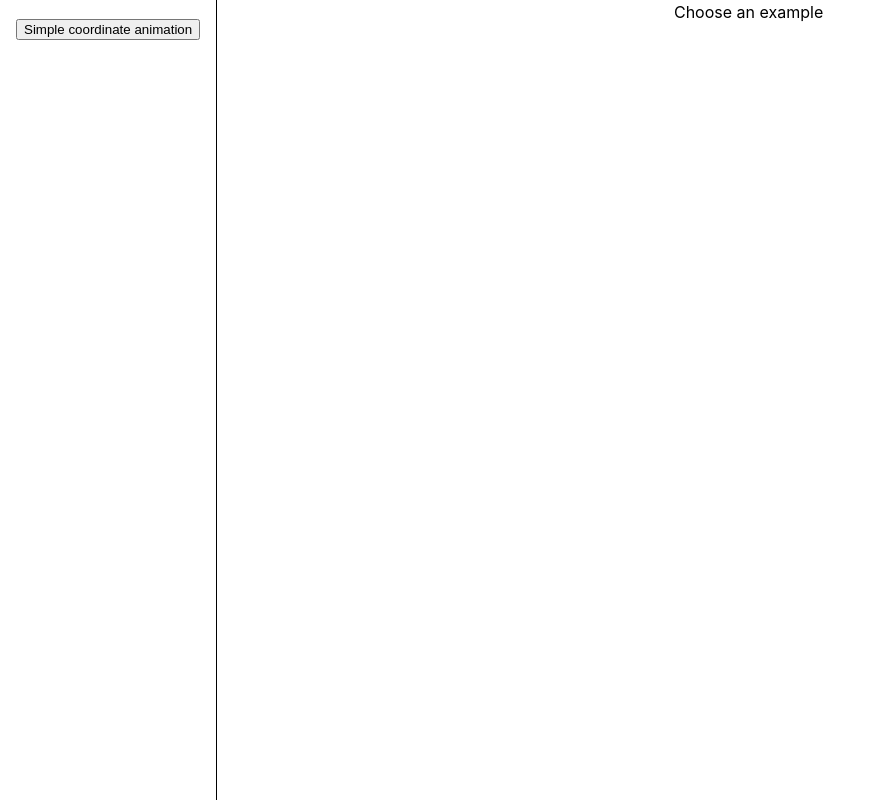
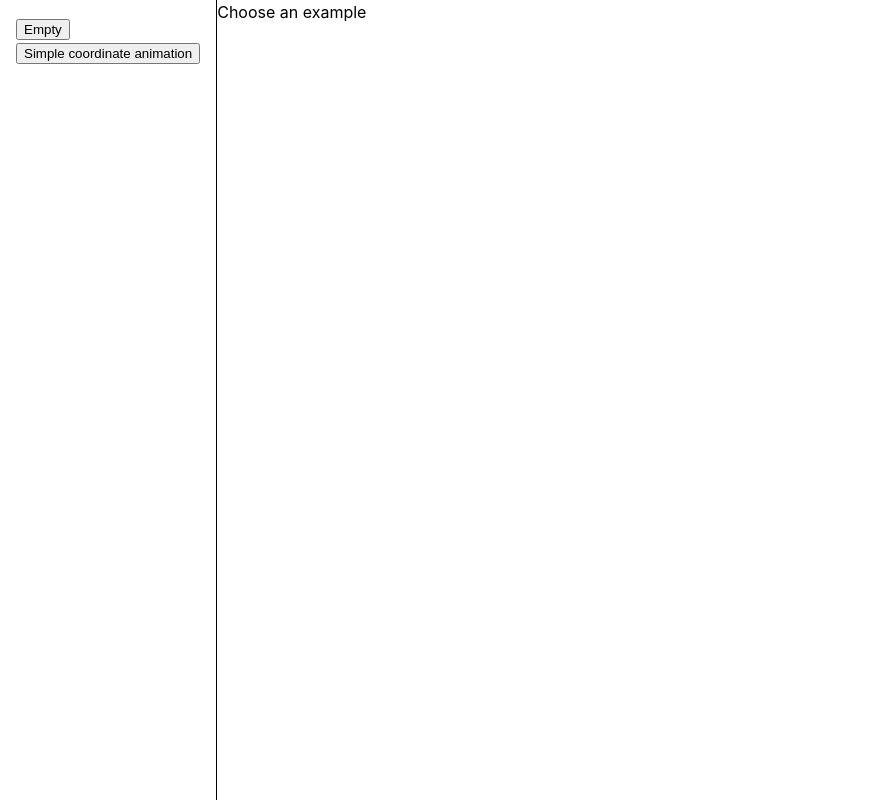
Before and after one commit to hwride/animation, a React (Vite) app: page / in a window 1280 px wide. Shown: the whole page, without its empty margins (0-870 px from the left). Built offline with nearby package versions, Linux system fonts and the light colour scheme; the HTML template or start-up script is replaced by a standard one.

Commit message:
Style tweak and add empty button

```diff
--- a/src/App.tsx
+++ b/src/App.tsx
@@ -6,7 +6,7 @@ function App() {
   const [selectedExample, setSelectedExample] = useState<string>()
 
   return (
-    <div style={{ display: 'flex', height: '100%' }}>
+    <div style={{ display: 'flex', height: '100%', textAlign: 'left' }}>
       <ol
         style={{
           borderRight: '1px solid black',
@@ -15,6 +15,9 @@ function App() {
           padding: '1em',
         }}
       >
+        <li>
+          <button onClick={() => setSelectedExample(undefined)}>Empty</button>
+        </li>
         <li>
           <button onClick={() => setSelectedExample('simpleCoordAnimate')}>
             Simple coordinate animation
```
